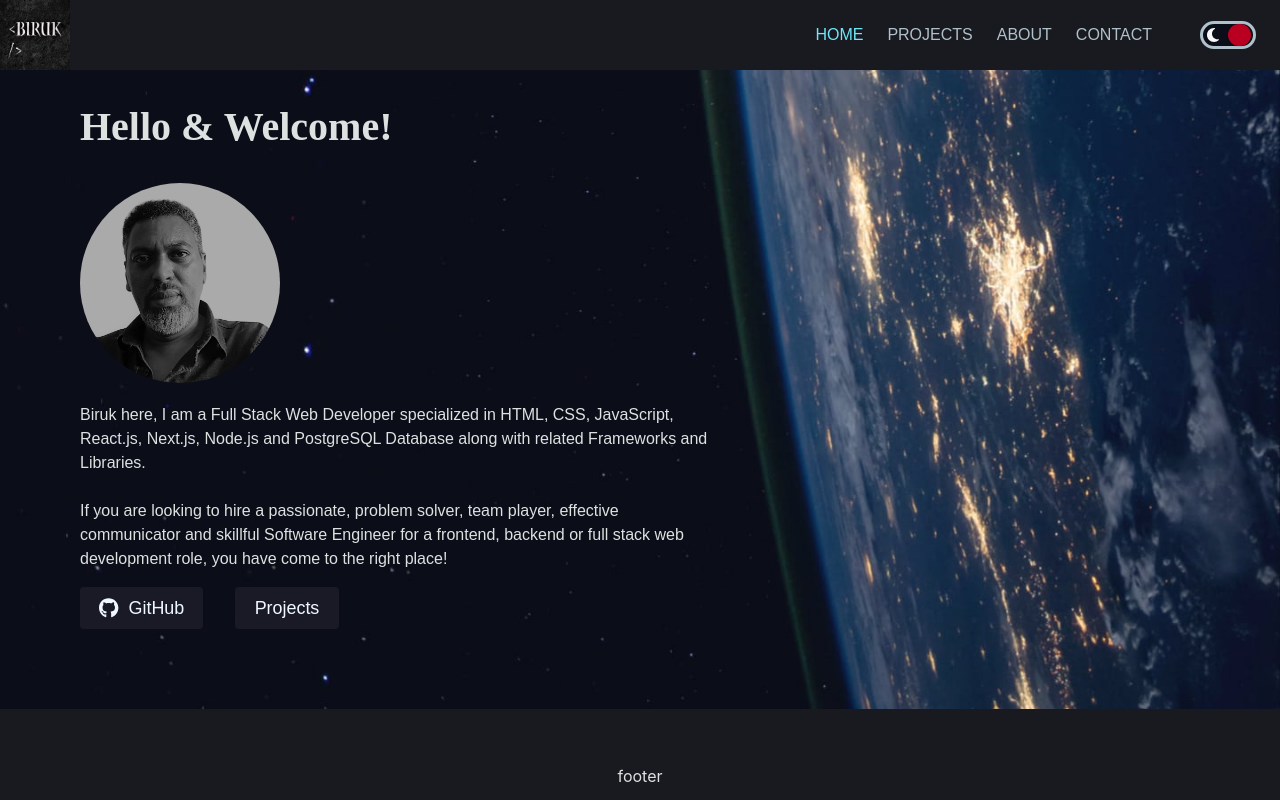
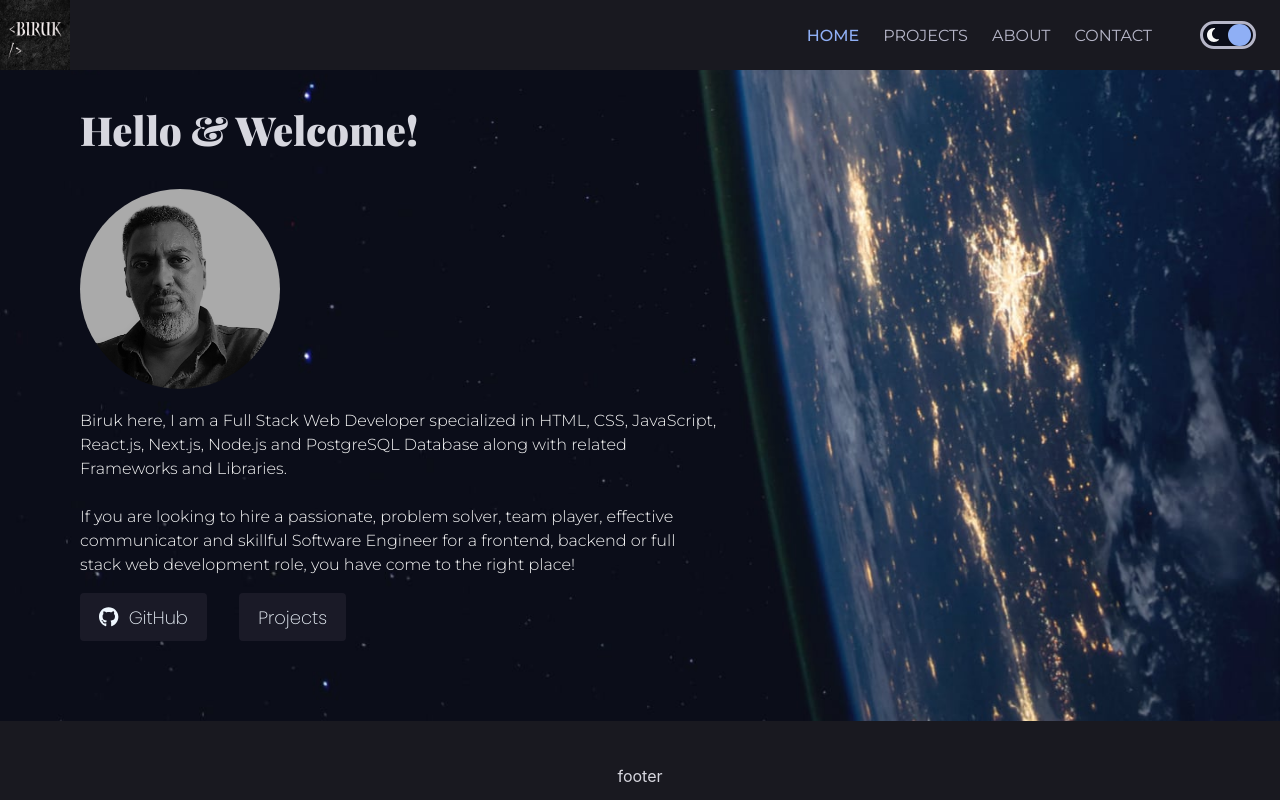
Before and after one commit to Know-Thyself/next-portfolio, a Next.js app: page / in a window 1280 px wide. Built offline with nearby package versions, Linux system fonts and the light colour scheme; no server answers; the database is empty.

Commit message:
increased color contrast for better readability

```diff
--- a/pages/_app.js
+++ b/pages/_app.js
@@ -10,6 +10,10 @@ function MyApp({ Component, pageProps }) {
 		<Layout>
 			<Head>
 				<title>Biruk | Full Stack Web Developer</title>
+				<style>
+					@import
+					url('https://fonts.googleapis.com/css2?family=Lato:wght@300;400;700&family=Montserrat:wght@100;200;300;400;500;600;700;800&family=Playfair+Display:wght@400;500;600;700;800;900&family=Poppins:wght@100;200;300;400;500;600&family=Source+Sans+Pro:wght@200;300;400;600;700&display=swap');
+				</style>
 			</Head>
 			<Component {...pageProps} project={project} setProject={setProject} />
 		</Layout>
--- a/styles/globals.css
+++ b/styles/globals.css
@@ -22,7 +22,7 @@ a {
 	box-sizing: border-box;
 } */
 
-@import url('https://fonts.googleapis.com/css2?family=Lato:wght@300;400;700&family=Montserrat:wght@100;200;300;400;500;600;700;800&family=Playfair+Display:wght@400;500;600;700;800;900&family=Poppins:wght@100;200;300;400;500;600&family=Source+Sans+Pro:wght@400;600;700&display=swap');
+@import url('https://fonts.googleapis.com/css2?family=Lato:wght@300;400;700&family=Montserrat:wght@100;200;300;400;500;600;700;800&family=Playfair+Display:wght@400;500;600;700;800;900&family=Poppins:wght@100;200;300;400;500;600&family=Source+Sans+Pro:wght@200;300;400;600;700&display=swap');
 
 /*
 font-family: 'Lato', sans-serif;
@@ -32,6 +32,7 @@ font-family: 'Source Sans Pro', sans-serif;
 
 :root {
 	--primary-background: #c5c5c5;
+	--primary-background: #bababc;
 	--secondary-background: #9297b3;
 	--home-background: #f8f8f8;
 	--projects-container-bg: #b3ae92;
@@ -42,21 +43,25 @@ font-family: 'Source Sans Pro', sans-serif;
 	--buttons-font-family: 'Poppins', sans-serif;
 	--buttons-color: #f8f8f8;
 	--home-page-buttons-bg: #4c516d;
+	--home-page-buttons-bg: #2f2f3d;
 	--secondary-font-family: 'Poppins', sans-serif;
 	--text-primary-color: #0f0700;
-	--home-font-weight: 400;
-	--text-secondary-color: #0f0700;
+	--secondary-font-weight: 600;
+	--text-secondary-color: rgb(4, 0, 8);
 	--nav-links-color: #2a2b26;
-	--nav-links-color: #240085;
+	--nav-links-color: #191920;
 	--nav-links-font-weight: 500;
 	--active-nav-link-font-weight: 600;
 	--button-hover-bg: #cf6138;
 	--projects-container-hover: #9e9874;
 	--active-nav-link: #141414;
-	--active-nav-link: #240085;
+	/* --active-nav-link: #240085; */
 	--radio-btn-bg: #f8f8f8;
 	--radio-btn-border: #4c516d;
+	--radio-btn-border: rgb(44, 38, 2);
+	--radio-btn-border: #3f3f47;
 	--switch-button-bg: #3f00ff;
+	--switch-button-bg: #2f2f3d;
 }
 
 [data-theme='dark'] {
@@ -89,7 +94,8 @@ font-family: 'Source Sans Pro', sans-serif;
 	--secondary-font-family: 'Montserrat', sans-serif;
 	--text-primary-color: white;
 	--text-primary-color: #DDE2E0;
-	--home-font-weight: 300;
+	--text-primary-color: #D7D7DF;
+	--secondary-font-weight: 100;
 	--text-secondary-color: #f8f8f8;
 	--button-hover-bg: #309ec7;
 	--button-hover-bg: #1c1428;
@@ -97,11 +103,13 @@ font-family: 'Source Sans Pro', sans-serif;
 	--projects-container-hover: #1c1428;
 	--projects-container-hover: #3f3f47;
 	--active-nav-link: #c5d4d8;
-	--active-nav-link: rgb(110, 232, 248);
-	--nav-links-color: #afc1ca;
+	--active-nav-link: #8FAFF5;
+	--nav-links-color: #AAAAC0;
+	--nav-links-color: #B6B6C8;
 	--nav-links-font-weight: 400;
 	--active-nav-link-font-weight: 500;
 	--radio-btn-bg: #969cbd;
 	--radio-btn-border: #afc1ca;
 	--switch-button-bg: #ba0021;
+	--switch-button-bg: #8FAFF5;
 }
--- a/styles/header.module.css
+++ b/styles/header.module.css
@@ -75,7 +75,7 @@
   position: absolute;
   width: 100%;
   height: 3px;
-  background-color: var(--text-secondary-color);
+  background-color: var(--nav-links-color);
   transition-duration: 0.25s;
 }
 
@@ -101,8 +101,8 @@
   padding: 0;
   /* background-color: var(--primary-background); */
   /* background-color: #eceff1; */
-  box-shadow: 2px 2px 6px var(--text-primary-color);
-  background-color: var(--secondary-background);
+  box-shadow: 2px 2px 6px var(--nav-links-color);
+  background-color: var(--primary-background);
   transition-duration: 0.25s;
   text-align: center;
 }
@@ -114,7 +114,7 @@
   font-family: var(--primary-font-family);
   color: var(--nav-links-color);
   border-bottom: solid 1px var(--text-primary-color);
-  border-bottom: solid 1px white;
+  border-bottom: solid 1px var(--nav-links-color);
   font-size: 1rem;
   font-weight: var(--nav-links-font-weight);
   text-decoration: none;
@@ -125,7 +125,7 @@
 .menu__item:hover {
   color: var(--active-nav-link);
   font-weight: var(--active-nav-link-font-weight);
-  background-color: var(--primary-background);
+  background-color: var(--button-hover-bg);
 }
 
 .active {
@@ -150,7 +150,7 @@
     top: 0;
     padding: 0;
     height: 70px;
-    background-color: var(--primary-background);
+    /* background-color: var(--primary-background); */
     box-shadow: none;
     margin-right: 2rem;
     gap: 0.5rem;
@@ -172,7 +172,7 @@
   }
 
   .nav_wrapper {
-		background-color: var(--primary-background);
+		/* background-color: var(--primary-background); */
     margin-right: 2rem;
 	}
 }
--- a/styles/home.module.css
+++ b/styles/home.module.css
@@ -24,14 +24,14 @@
 }
 
 .hero-text-container {
-  color: var(--text-primary-color);
   width: 80%;
   margin: auto;
 }
 
 .primary-text {
   font-family: var(--hero-banner-text);
-  font-weight: 900;
+  color: var(--text-primary-color);
+  font-weight: 600;
   font-size: 2.5rem;
 }
 
@@ -43,9 +43,11 @@
 
 .subtext {
   font-family: var(--secondary-font-family);
-  font-weight: var(--home-font-weight);
+  font-weight: var(--secondary-font-weight);
+  color: var(--text-secondary-color);
   font-size: 1rem;
   line-height: 1.5rem;
+  font-weight: 300;
   /* white-space: 'pre-line'; */
   text-align: left;
 }
@@ -85,11 +87,10 @@
   padding: 0.5rem 1rem;
   border-radius: 4px;
   font-size: 1rem;
-  font-weight: 400;
 }
 
 .link .fa-github {
-  font-size: 1rem;
+  font-size: 1.12rem;
   color: var(--buttons-color);
 }
 
@@ -111,6 +112,7 @@
   .link {
     padding: 0.65rem 1.2rem;
     font-size: 1.12rem;
+    font-weight: 200;
   }
 
   .link .fa-github {
@@ -124,4 +126,8 @@
     margin-left: 5rem;
     width: 50%;
   }
+
+  .primary-text {
+    font-weight: 900;
+  }
 }
--- a/styles/themes.module.css
+++ b/styles/themes.module.css
@@ -34,6 +34,7 @@
   background: var(--radio-btn-bg);
   border-radius: 100px;
   border: 3px solid var(--radio-btn-border);
+  border: 3px solid var(--nav-links-color);
   position: relative;
   transition: background-color 0.2s;
 }
```
